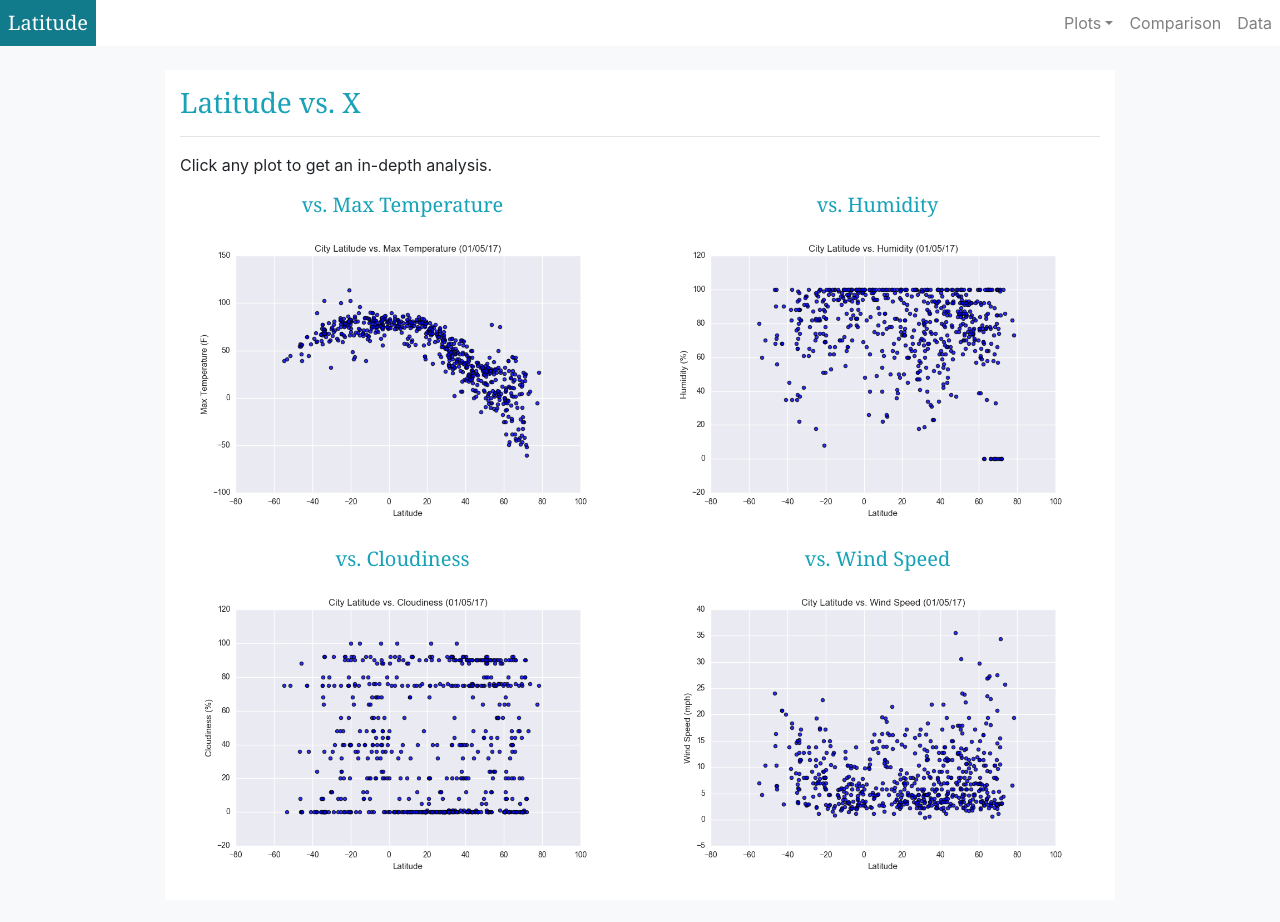
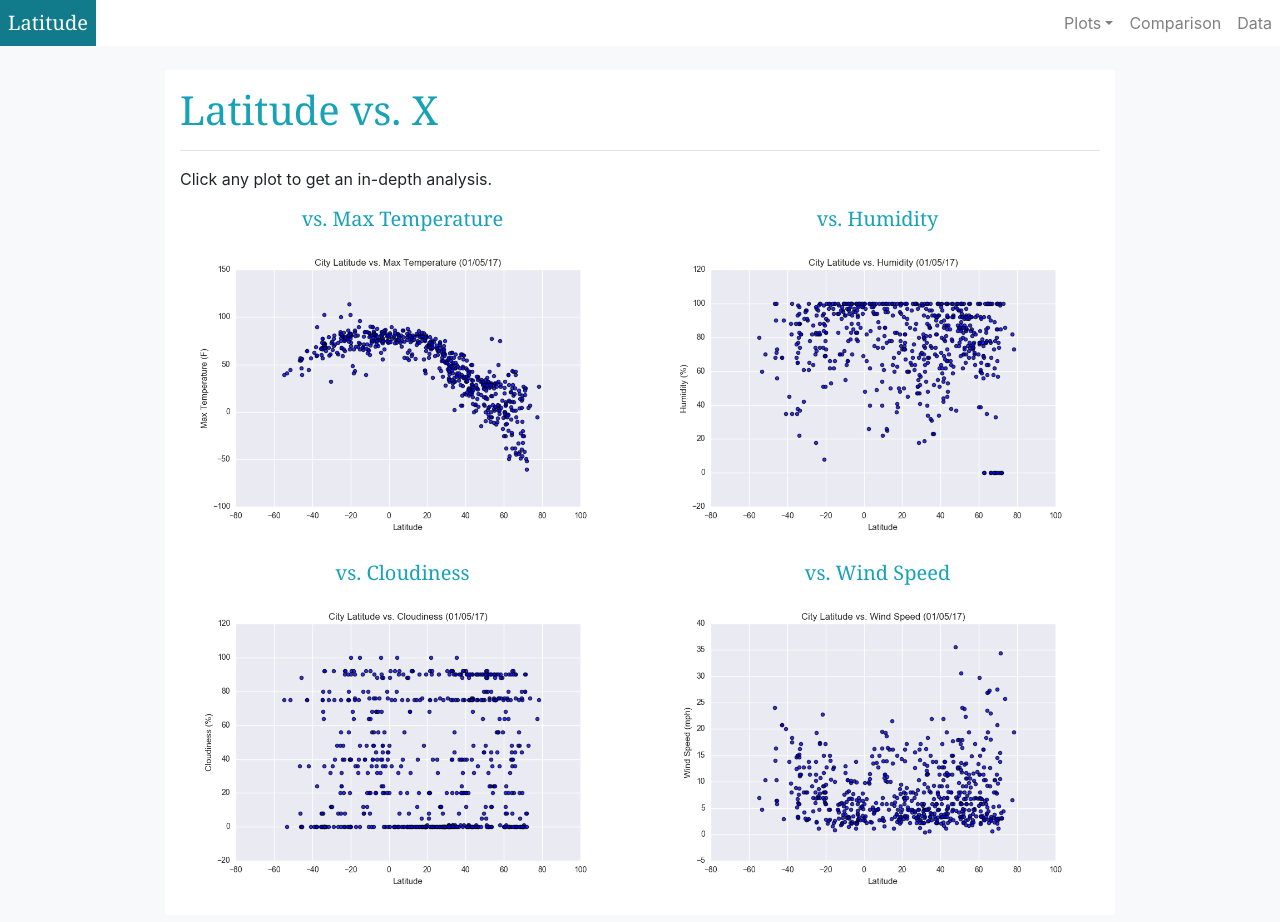
Before and after one commit to 33north/09__HTML__web-design-challenge, a plain HTML site: page 03_comparisons/comparison_page_01.html in a window 1280 px wide. Drawn offline with nearby package versions, Linux system fonts and the light colour scheme.

Commit message:
20220319 - Made small updates
- Delete some useless html code.
- Updated readme file.

```diff
--- a/03_comparisons/comparison_page_01.html
+++ b/03_comparisons/comparison_page_01.html
@@ -54,7 +54,7 @@
     <div class="container py-4 bg-light">
 		  <div class = "row">
 			  <div class="col-sm-10 py-3 mx-auto bg-white">
-				  <h3 class="text-info">Latitude vs. X</h3>
+				  <h1 class="text-info">Latitude vs. X</h1>
 				  <hr>
 				  <p>Click any plot to get an in-depth analysis.</p>
 				  <div class="row text-center text-info" >
```
Also changed, not shown: 02_visualization/visualization_page_03.html (+0 -4 lines), 02_visualization/visualization_page_04.html (+0 -4 lines), 1 other file.
